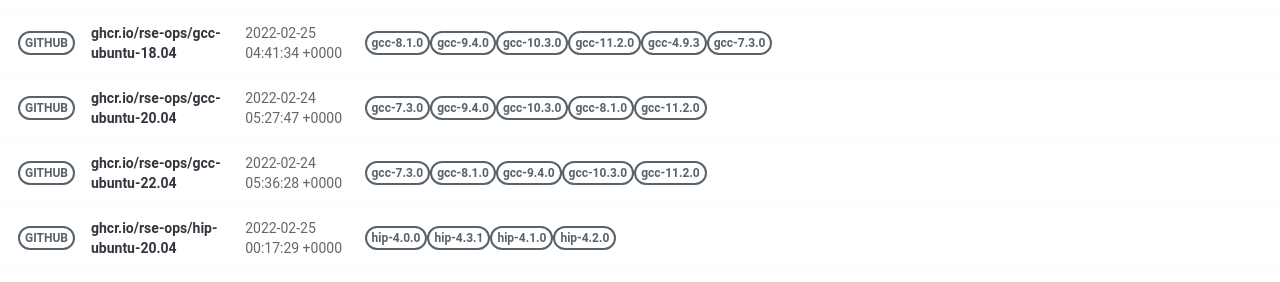
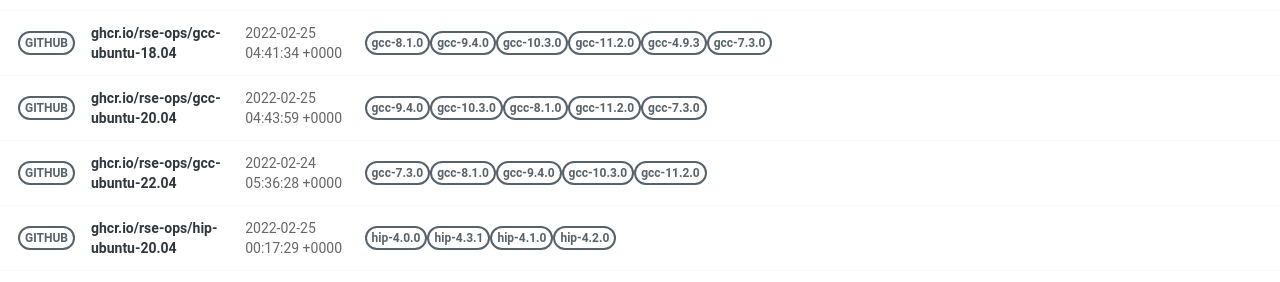
Before and after one commit to rse-ops/docker-images, a Jekyll site: the page built from pages/index.md, in a window 1280 px wide. Shown: the part 581-863 px from the top of the page. Built offline with Jekyll 4.4.1, drawn with Linux system fonts in a browser that asks for light colours; nearby versions of some CDN libraries.

Commit message:
Automated push to update library 2022-02-25

```diff
--- a/_library/ghcr.io-rse-ops-gcc-ubuntu-20.04.md
+++ b/_library/ghcr.io-rse-ops-gcc-ubuntu-20.04.md
@@ -1,14 +1,11 @@
 ---
 layout: container
 name: ghcr.io/rse-ops/gcc-ubuntu-20.04
-updated_at: 2022-02-24 05:27:47.310540
+updated_at: 2022-02-25 04:43:59.810285
 
 
 container_url: https://github.com/orgs/rse-ops/packages/container/package/gcc-ubuntu-20.04
 versions:
- - tag: gcc-7.3.0
-   dockerfile: https://github.com/rse-ops/docker-images/blob/main/ubuntu/gcc/Dockerfile
-   manifest: https://crane.ggcr.dev/manifest/ghcr.io/rse-ops/gcc-ubuntu-20.04:gcc-7.3.0
  - tag: gcc-9.4.0
    dockerfile: https://github.com/rse-ops/docker-images/blob/main/ubuntu/gcc/Dockerfile
    manifest: https://crane.ggcr.dev/manifest/ghcr.io/rse-ops/gcc-ubuntu-20.04:gcc-9.4.0
```
Also changed, not shown: other parts of _library/ghcr.io-rse-ops-gcc-ubuntu-20.04.md (+3 -0 lines).
